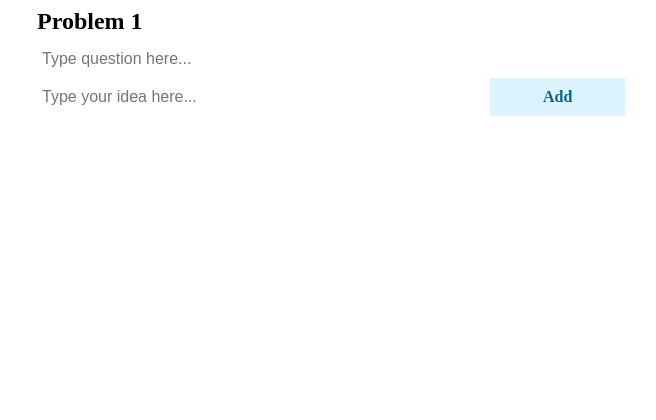
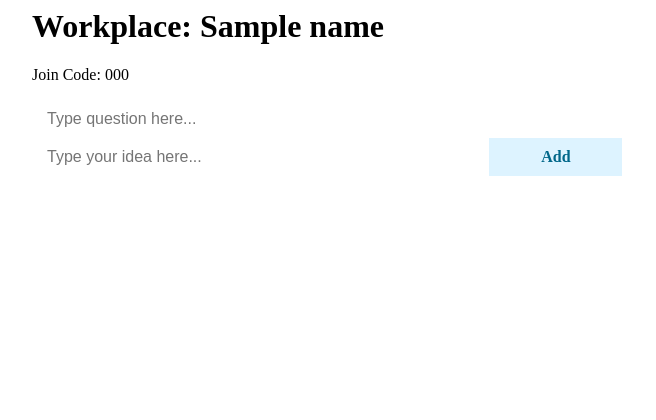
Before and after one commit to tylerdak/CSE312GroupProject, a Flask app: template templates/Workplace/workplace.html in a window 1280 px wide. Shown: the top 420 px of the page, without its empty margins (376-1032 px from the left). Run offline with Flask 2, Linux system fonts and the light colour scheme; the template is opened without the code that fills it: most values are stand-ins (such as "Sample title", 1, 10 or a date in 2020); some libraries are stand-ins or nearby versions.

Commit message:
Minor changes

```diff
--- a/server.py
+++ b/server.py
@@ -173,7 +173,7 @@ def join_workplace():
     workplaceName = ""
     for each in workplace2:
         workplaceName = each.get("workplace")
-    return redirect(url_for('open_workplace', name=workplaceName, code=joinCode))
+    return redirect(url_for('open_workplace', code=joinCode))
 
 def getUsernameFromAuthToken(authToken: str):
     return authToken
--- a/templates/Workplace/workplace.html
+++ b/templates/Workplace/workplace.html
@@ -19,9 +19,7 @@
       href="https://fonts.googleapis.com/css2?family=Abhaya+Libre:wght@400;500;600;700;800&family=Raleway:ital,wght@0,100;0,200;0,300;1,100;1,200;1,300&display=swap"
       rel="stylesheet"
     /> -->
-    <!-- <h1>Workplace: {{name}}</h1>
-    {{chat}}
-    <p>Join Code: {{code}}</p> -->
+
     <!-- CHAT BAR BLOCK -->
     <div class="chat-bar-collapsible">
       <!-- <button id="chat-button" type="button" class="collapsible">
@@ -96,8 +94,10 @@
     </div>
     <!-- http://localhost:8081/workplace/3JGNYRNY15Z1X2J9H9QW -->
     <div class="brainstorm">
-    <div id="myDIV" class="header">
-      <h2 style="margin: 5px">Problem {{problemNumber}}</h2>
+      <h1>Workplace: {{name}}</h1>
+      <p>Join Code: {{code}}</p>
+    <div id="myDIV" style="margin: 5px" class="header">
+      <h2  hidden>Problem {{problemNumber}}</h2>
       <input type="text" id="questionInput" placeholder="Type question here..." />
       <input type="text" id="myInput" placeholder="Type your idea here..." />
       <span onclick="newElement();" class="addBtn">Add</span>
--- a/verify.py
+++ b/verify.py
@@ -32,7 +32,7 @@ class validate:
 
     def verify_username(username: str):
         special_characters = "<>&/"
-        if 2 < len(username) < 21:
+        if 2 <= len(username) < 21:
             for x in username:
                 if x == " ":
                     return False
```
